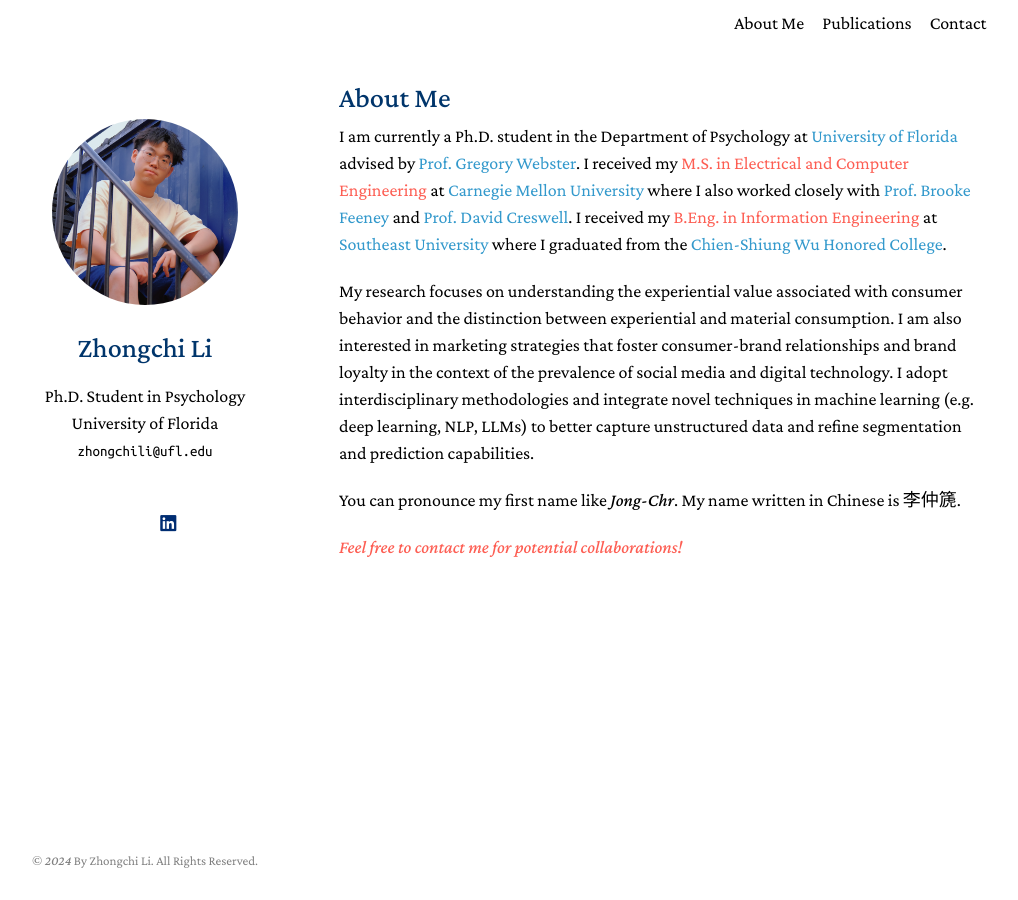
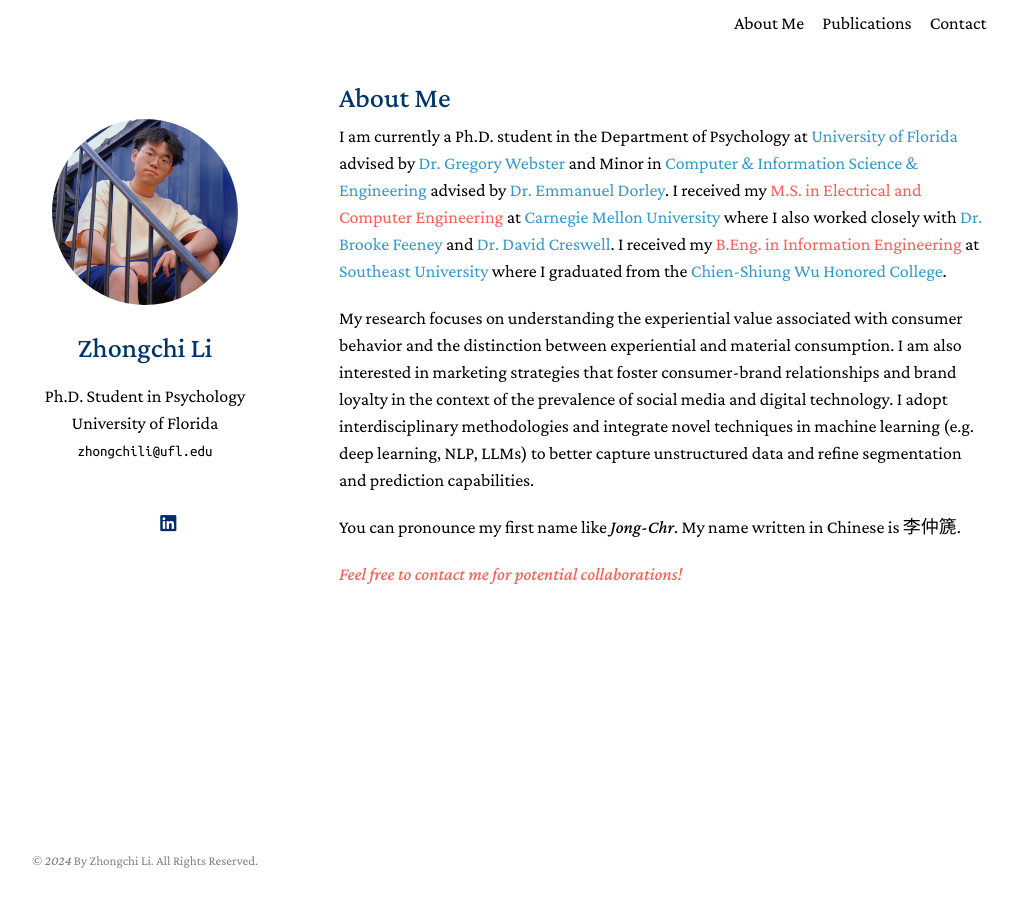
Before and after one commit to zhongchili52/zhongchili52.github.io, a Jekyll site: the page built from index.md, in a window 1280 px wide. Shown: the whole page, without its empty margins (131-1149 px from the left). Built offline with Jekyll 4.4.1, drawn with Linux system fonts in a browser that asks for light colours; a style sheet for code colours, icons or effects is not loaded.

Commit message:
Update index.md

```diff
--- a/index.md
+++ b/index.md
@@ -7,7 +7,7 @@
 
 <h2 style="margin: 60px 0px 10px;">About Me</h2>
 
-I am currently a Ph.D. student in the Department of Psychology at [University of Florida](https://psych.ufl.edu/social-psychology/people/) advised by [Prof. Gregory Webster](https://www.gdwebster.com/). I received my <font color="#fd5e53">M.S. in Electrical and Computer Engineering</font> at [Carnegie Mellon University](https://www.ece.cmu.edu/) where I also worked closely with [Prof. Brooke Feeney](https://www.cmu.edu/dietrich/psychology/relationships-lab/brooke-feeney-associate-professor.html) and [Prof. David Creswell](https://www.healthandhumanperformancelab.com/people). I received my <font color="#fd5e53">B.Eng. in Information Engineering</font> at [Southeast University](https://www.seu.edu.cn/english/) where I graduated from the [Chien-Shiung Wu Honored College](https://wjx.seu.edu.cn/wjxen/).
+I am currently a Ph.D. student in the Department of Psychology at [University of Florida](https://psych.ufl.edu/social-psychology/people/) advised by [Dr. Gregory Webster](https://www.gdwebster.com/) and Minor in [Computer & Information Science & Engineering](https://www.cise.ufl.edu/) advised by [Dr. Emmanuel Dorley](https://www.emmanueldorley.com/#intro). I received my <font color="#fd5e53">M.S. in Electrical and Computer Engineering</font> at [Carnegie Mellon University](https://www.ece.cmu.edu/) where I also worked closely with [Dr. Brooke Feeney](https://www.cmu.edu/dietrich/psychology/relationships-lab/brooke-feeney-associate-professor.html) and [Dr. David Creswell](https://www.healthandhumanperformancelab.com/people). I received my <font color="#fd5e53">B.Eng. in Information Engineering</font> at [Southeast University](https://www.seu.edu.cn/english/) where I graduated from the [Chien-Shiung Wu Honored College](https://wjx.seu.edu.cn/wjxen/).
 
 My research focuses on understanding the experiential value associated with consumer behavior and the distinction between experiential and material consumption. I am also interested in marketing strategies that foster consumer-brand relationships and brand loyalty in the context of the prevalence of social media and digital technology. I adopt interdisciplinary methodologies and integrate novel techniques in machine learning (e.g. deep learning, NLP, LLMs) to better capture unstructured data and refine segmentation and prediction capabilities.
 
```
